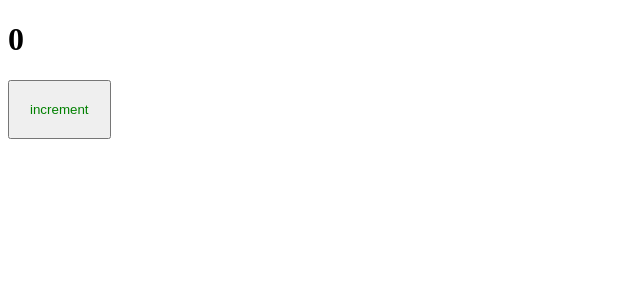
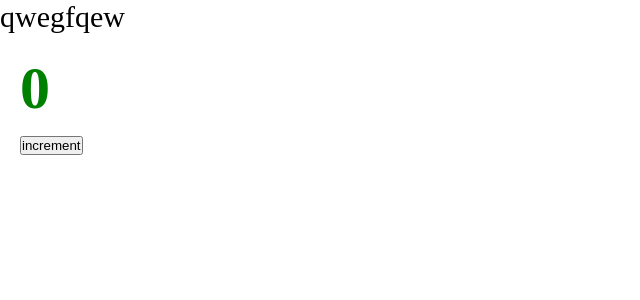
Before and after one commit to YonatanYuryev/Network-Nook, a React app: page / in a window 1280 px wide. Shown: the top 300 px of the page, without its empty margins (0-640 px from the left). Built offline with nearby package versions, Linux system fonts and the light colour scheme.

Commit message:
Added style - modules and configurations for them

```diff
--- a/package.json
+++ b/package.json
@@ -18,6 +18,7 @@
     "@types/webpack-dev-server": "^4.7.2",
     "css-loader": "^6.8.1",
     "html-webpack-plugin": "^5.5.0",
+    "mini-css-extract-plugin": "^2.5.3",
     "sass": "^1.69.5",
     "sass-loader": "^13.3.2",
     "style-loader": "^3.3.3",
--- /dev/null
+++ b/src/App.tsx
@@ -0,0 +1,13 @@
+import { Counter } from "./components/Counter";
+import "./index.scss";
+
+const App = () => {
+  return (
+    <div className="app">
+      qwegfqew
+      <Counter />
+    </div>
+  );
+};
+
+export default App;
--- a/src/components/Counter.scss
+++ b/src/components/Counter.module.scss
@@ -1,4 +1,4 @@
-button {
+.btn {
   padding: 20px;
   color: green;
 }
--- a/src/components/Counter.tsx
+++ b/src/components/Counter.tsx
@@ -1,12 +1,12 @@
 import { useState } from "react";
-import "./Counter.scss";
+import classes from "./Counter.module.scss";
 
 export const Counter = () => {
   const [count, setCount] = useState(0);
 
   const onClick = () => setCount(count + 1);
   return (
-    <div>
+    <div className={classes.btn}>
       <h1>{count}</h1>
       <button onClick={onClick}>increment</button>
     </div>
--- /dev/null
+++ b/src/index.scss
@@ -0,0 +1,9 @@
+* {
+  margin: 0;
+  padding: 0;
+  box-sizing: border-box;
+
+  .app {
+    font-size: 30px;
+  }
+}
--- a/src/index.tsx
+++ b/src/index.tsx
@@ -1,9 +1,4 @@
 import { render } from "react-dom";
-import { Counter } from "./components/Counter";
+import App from "./App";
 
-render(
-  <div>
-    <Counter />
-  </div>,
-  document.getElementById("root")
-);
+render(<App />, document.getElementById("root"));
```
Also changed, not shown: src/global.d.ts (added, +7 -0 lines), 4 other files (tests, documents, lock files or other folders).
